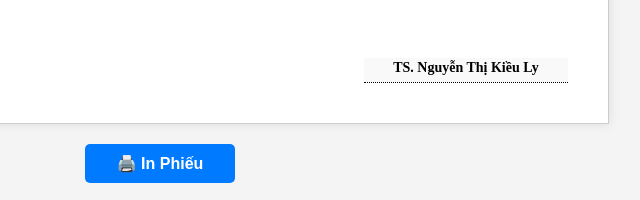
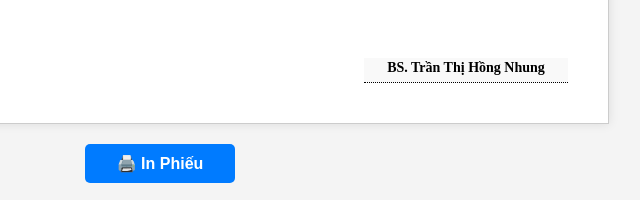
Before and after one commit to dangquytaikb28/form_cho_bac_nnn, a plain HTML site: page index.html in a window 1280 px wide. Shown: the part 1807-2007 px from the top of the page, 480-1120 px from the left. Drawn offline with Linux system fonts and the light colour scheme.

Commit message:
Update index.html

```diff
--- a/index.html
+++ b/index.html
@@ -289,7 +289,7 @@
             <b>Bác sĩ làm siêu âm</b><br>
             <b>Echocardiographer</b>
             <div class="doctor-name">
-                <div contenteditable="true" id="doctorName" class="editable-content doctor-name-input">TS. Nguyễn Thị Kiều Ly</div>
+                <div contenteditable="true" id="doctorName" class="editable-content doctor-name-input">BS. Trần Thị Hồng Nhung</div>
             </div>
         </div>
     </div>
```
